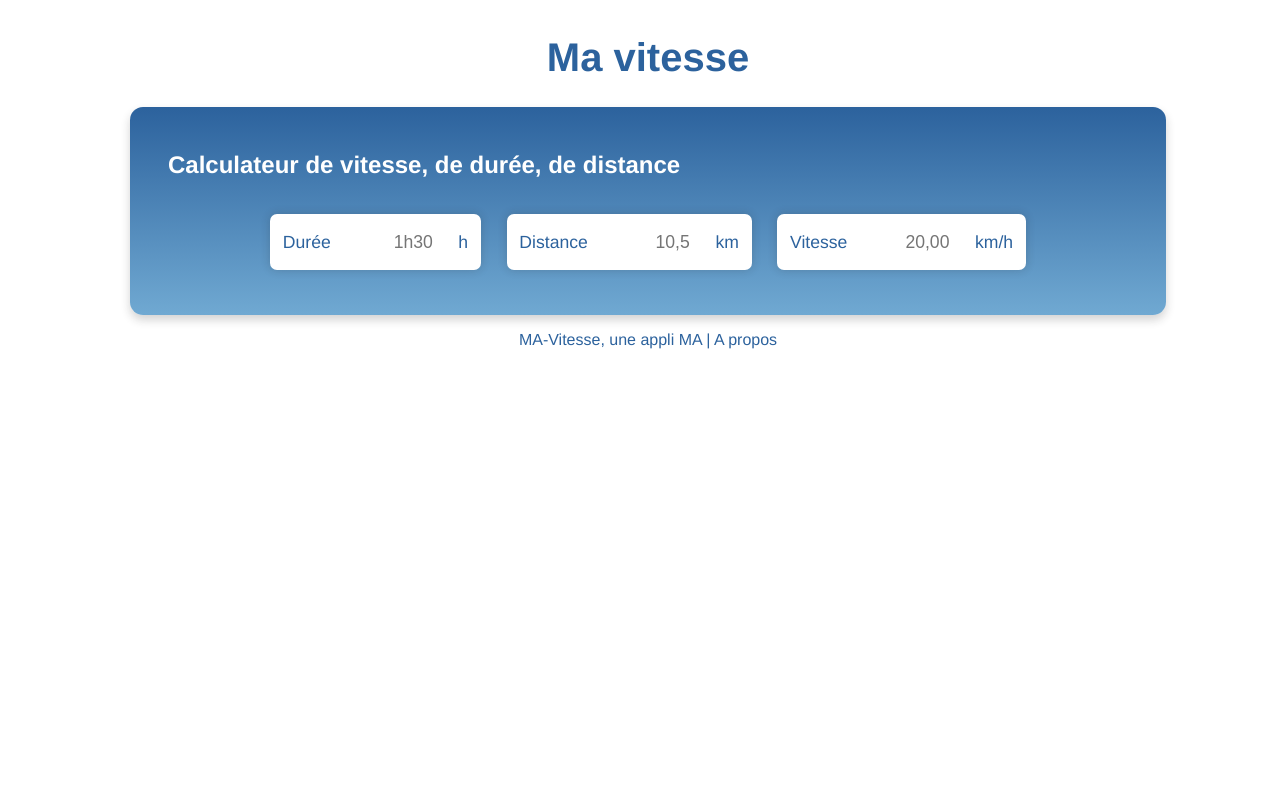
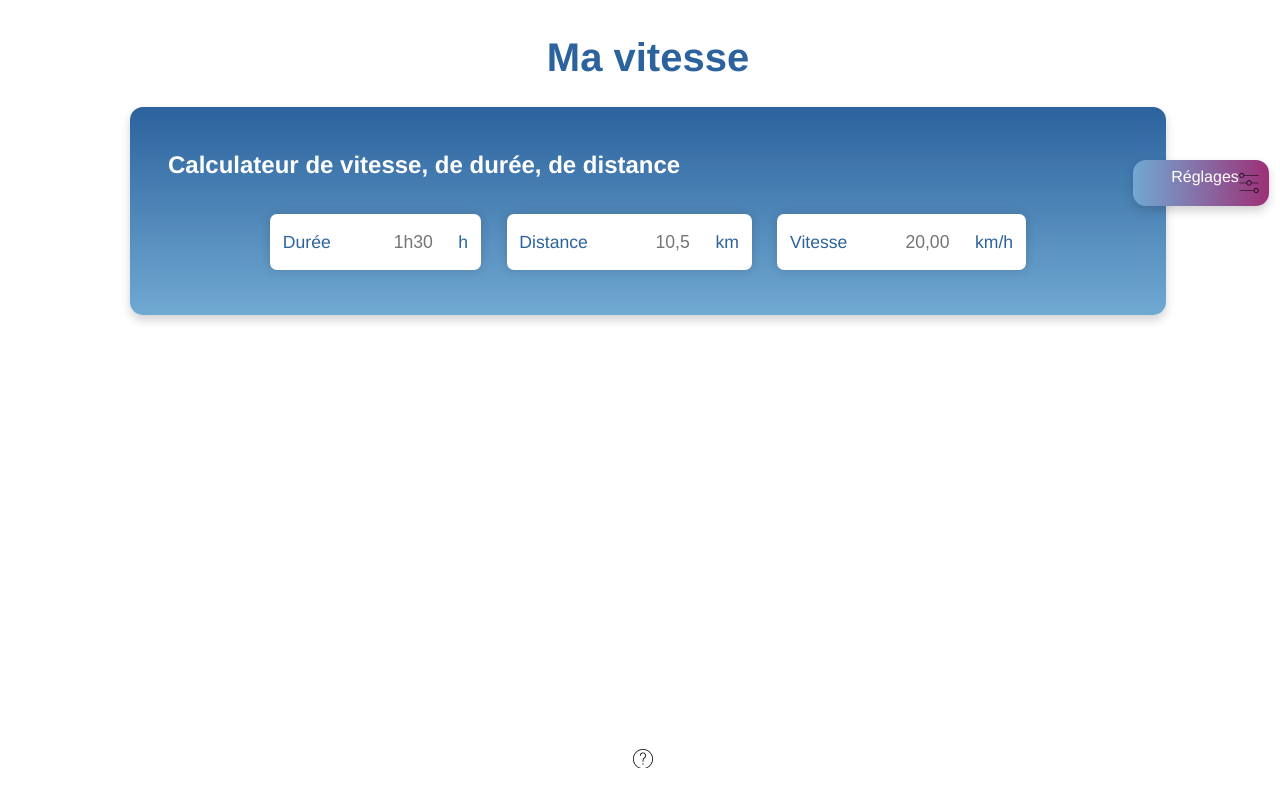
Before and after one commit to ArthurBri/ma-vitesse, a Vue app: page / in a window 1280 px wide. Built offline with nearby package versions, Linux system fonts and the light colour scheme.

Commit message:
add preferences menu (not working)

```diff
--- a/public/index.html
+++ b/public/index.html
@@ -10,7 +10,7 @@
           name="viewport">
     <title>Ma vitesse : calculateur intelligent de vitesse, d'estimations de course...</title>
   </head>
-  <body>
+  <body scroll="no">
     <noscript>
       <strong>Javascript doit être activé pour faire fonctionner Ma Vitesse. Merci de l'activer</strong>
     </noscript>
@@ -21,7 +21,7 @@
   html, body {
     width: 100vw;
     height: 100vh;
-    overflow-x: hidden;
+    overflow: hidden;
   }
 </style>
 <script>
--- a/src/App.vue
+++ b/src/App.vue
@@ -18,8 +18,8 @@
                     <span class="noselect-nodrag">{{ durationDisplayedFormat }}</span>
                 </div>
 
-                <div @click="focusMe('distance')" class="subbox-distance noselect-nodrag">
-                    <div :class="calculatedField === 'distance' ? 'calculated noselect-nodrag' : ''"
+                <div class="subbox-distance noselect-nodrag">
+                    <div @click="focusMe('distance')" :class="calculatedField === 'distance' ? 'calculated noselect-nodrag' : ''"
                          class="box distance">
                         <label for="distance">Distance</label>
                         <input :disabled="calculatedField === 'distance'" @focus="showPresetDistances = true"
@@ -53,6 +53,10 @@
                     <span class="noselect-nodrag" v-on:dblclick="changeSpeedFormat">{{ speedDisplayedFormat }}</span>
                 </div>
             </div>
+        </div>
+        <div class="settings-box" style="animation: flip-over 0.7s forwards;" >
+            <span>Réglages</span>
+            <img src="./assets/icons/settings.svg" width="16"/>
         </div>
         <Footer/>
     </div>
@@ -317,6 +321,7 @@
         color: #2C629D;
         min-width: 100%;
         overflow-x: hidden;
+        height: 95vh;
     }
 
     .container {
@@ -325,6 +330,7 @@
     }
 
     .main-box {
+        position: relative;
         background: #2C629D;
         background: linear-gradient(#2C629D, #70a9d2);
         color: white;
@@ -334,6 +340,7 @@
         border-radius: 13px;
         padding: 3vh 3vw 3vh 3vw;
         box-shadow: 0 5px 10px rgba(33, 33, 33, .2);
+        z-index: 2;
     }
 
     @media screen and (max-width: 950px) {
@@ -382,7 +389,7 @@
     }
 
     img {
-        width: 30px;
+        width: 20px;
         align-self: flex-start;
         padding-right: 10px;
         padding-top: 5px;
@@ -470,4 +477,44 @@
         from { transform: scale(1.1); }
         to { transform: scale(1.0);}
     }
+
+    .settings-box {
+        $left-pos: 88.5%;
+        position: absolute;
+        display: flex;
+        justify-content: flex-end;
+        top: 20%;
+        left: $left-pos;
+        background: #2C629D;
+        background: linear-gradient(to left, #9d3077, #70a9d2);
+        color: white;
+        text-align: center;
+        border-radius: 13px;
+        padding: 1vh 0vw 1vh 3vw;
+        box-shadow: 0 5px 10px rgba(33, 33, 33, .2);
+        transition: left 0.5s;
+        z-index: 1;
+
+        &:hover {
+            left: $left-pos + 1%;
+        }
+
+        &:active {
+            animation: flip-over 0.7s forwards;
+        }
+
+    }
+
+    @keyframes flip-over {
+        from {
+            z-index: -1;
+        }
+
+        50% {
+            left:92%;
+        }
+        to {
+            z-index: 2;
+        }
+    }
 </style>
--- a/src/components/Footer.vue
+++ b/src/components/Footer.vue
@@ -1,6 +1,6 @@
 <template>
     <div class="footer noselect-nodrag">
-        <p>MA-Vitesse, une appli MA | A propos</p>
+        <p><img title="A propos" src="../assets/icons/question.svg" width="1em"></p>
     </div>
 </template>
 
```
